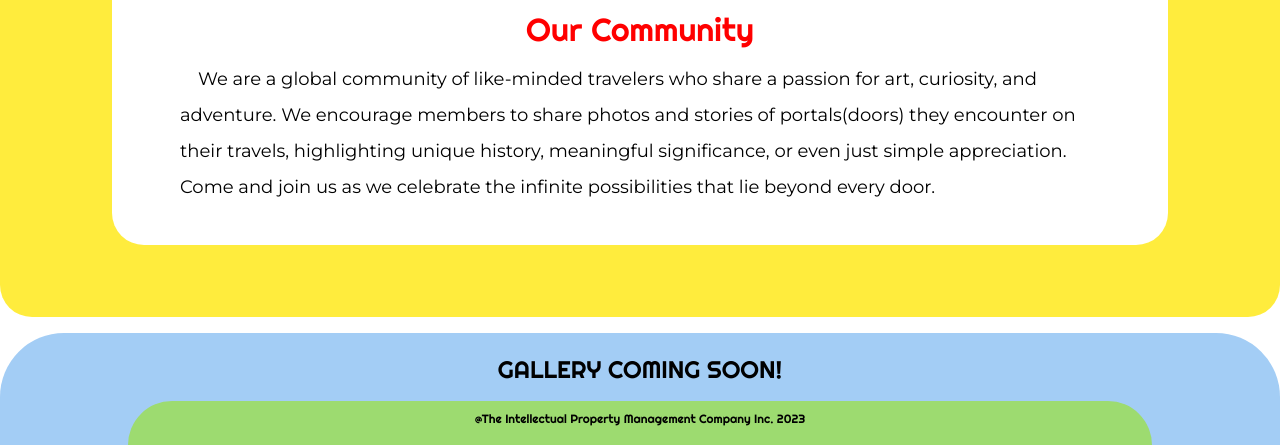
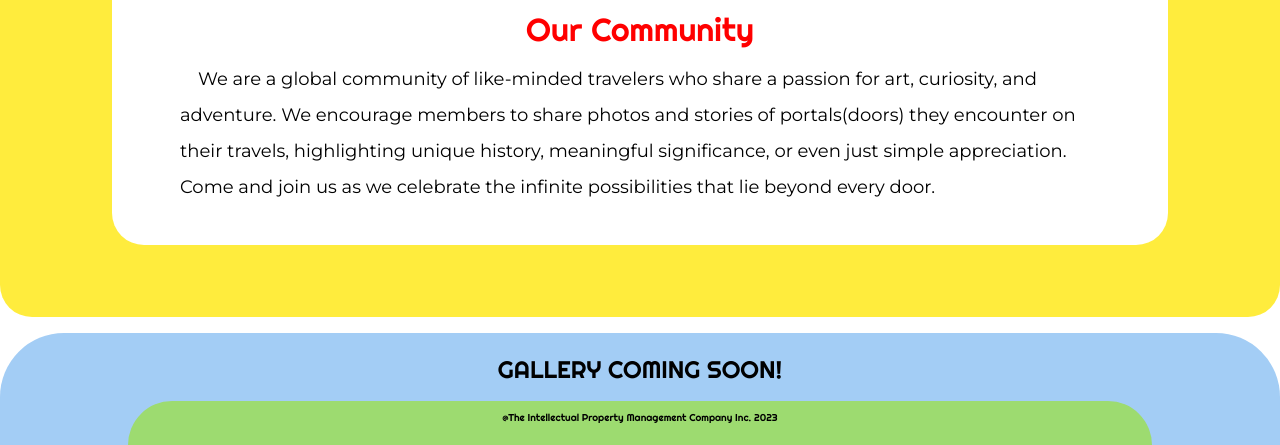
Before and after one commit to ktkcruz/portals-club-homepage, a plain HTML site: page index.html in a window 1280 px wide. Shown: the part 1095-1540 px from the top of the page. Drawn offline with Linux system fonts and the light colour scheme.

Commit message:
Update style.css

```diff
--- a/style.css
+++ b/style.css
@@ -318,7 +318,7 @@ p {
       background-color: hsl(95, 60%, 65%);
       border-radius: 4rem 4rem 0 0;
       font-family: righteous, monospace;
-      font-size: .75rem;
+      font-size: .625rem;
       text-align: center;
       align-self: end;
       z-index: 2;
```
